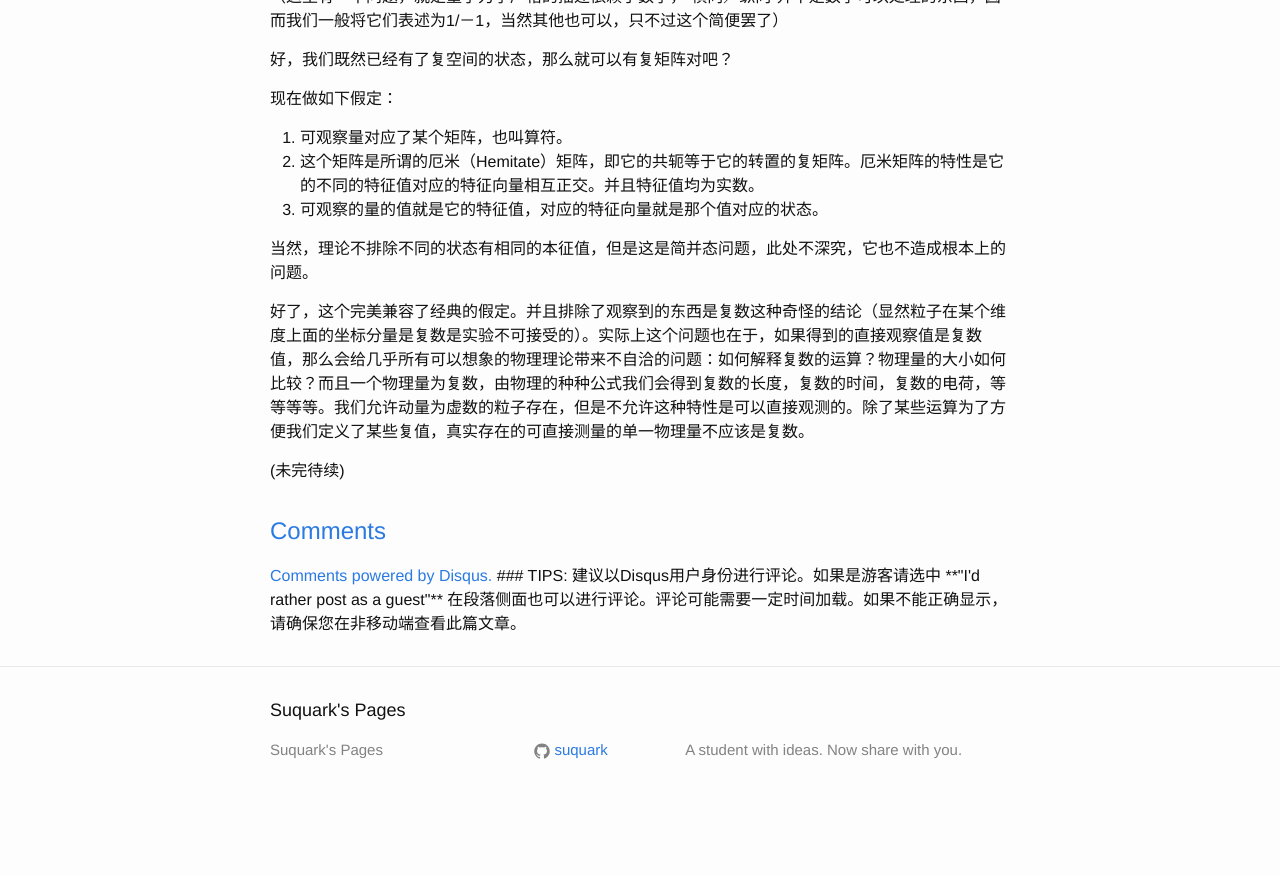
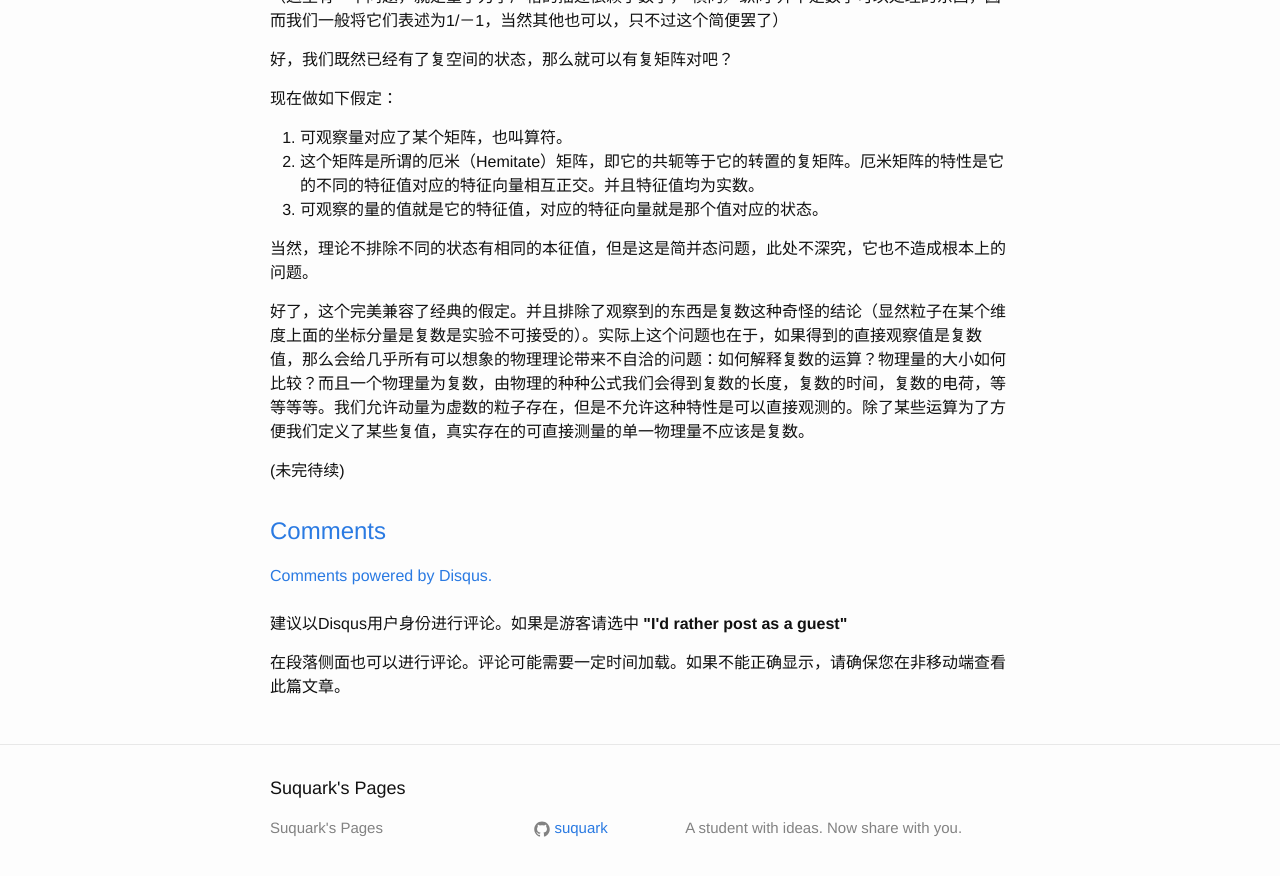
Before and after one commit to suquark/suquark.github.io, a Jekyll site: the page built from _posts/2015-12-21-theory-of-theory-9.markdown, in a window 1280 px wide and 900 px high, scrolled down 2495 px. Shown: the top 876 px of the window. Built offline with Jekyll 4.4.1, drawn with Linux system fonts in a browser that asks for light colours; formulas are drawn with MathJax 3; comment, search, counter and statistics services are not loaded; before the commit the page ends 3317 px from its top, so only the background shows below that.

Commit message:
A tiny fix

```diff
--- a/_layouts/post.html
+++ b/_layouts/post.html
@@ -28,9 +28,9 @@ layout: default
 
 <div id="disqus_thread"></div>
 <a href="https://disqus.com/">Comments powered by Disqus.</a>
-### TIPS:
-建议以Disqus用户身份进行评论。如果是游客请选中 **"I'd rather post as a guest"**
-在段落侧面也可以进行评论。评论可能需要一定时间加载。如果不能正确显示，请确保您在非移动端查看此篇文章。
+<br><br>
+<p>建议以Disqus用户身份进行评论。如果是游客请选中 <strong>"I'd rather post as a guest"</strong></p>
+<p>在段落侧面也可以进行评论。评论可能需要一定时间加载。如果不能正确显示，请确保您在非移动端查看此篇文章。</p>
 
 <script>
 	var disqus_config = function () {
```
